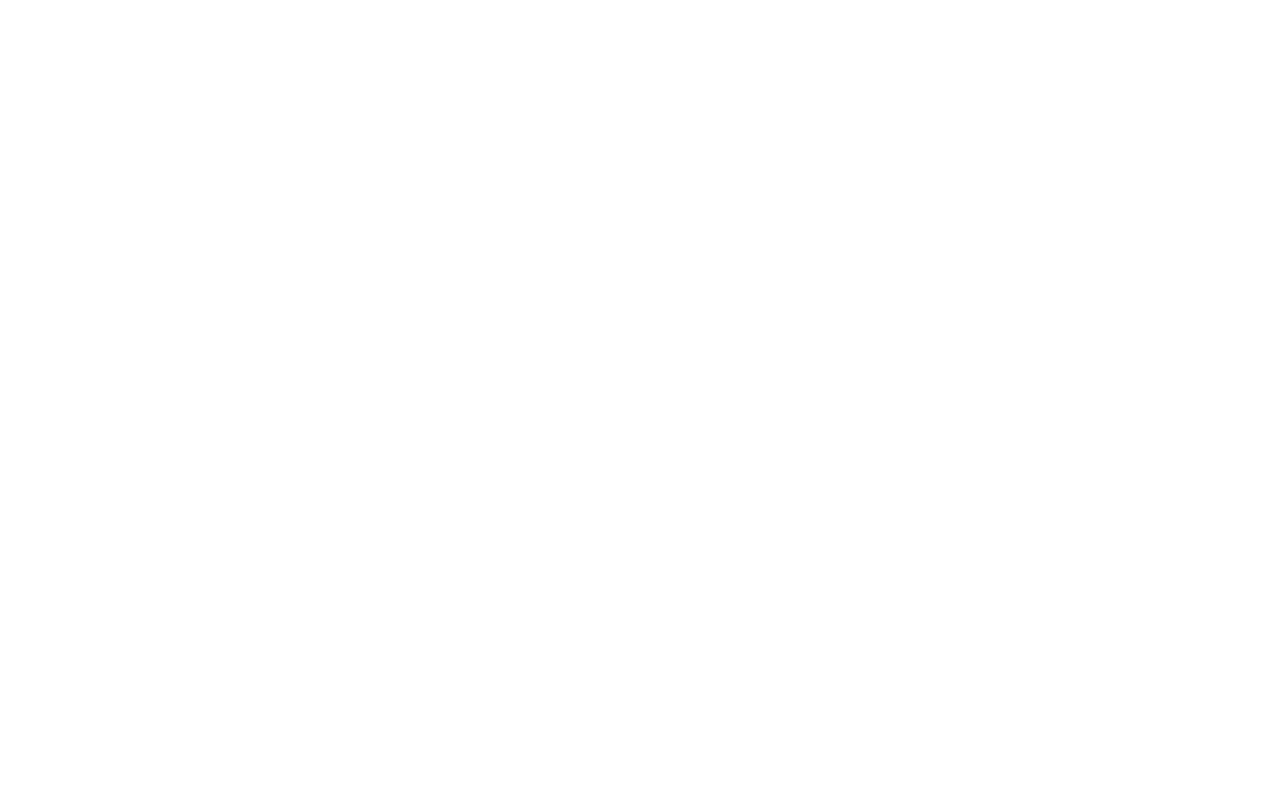
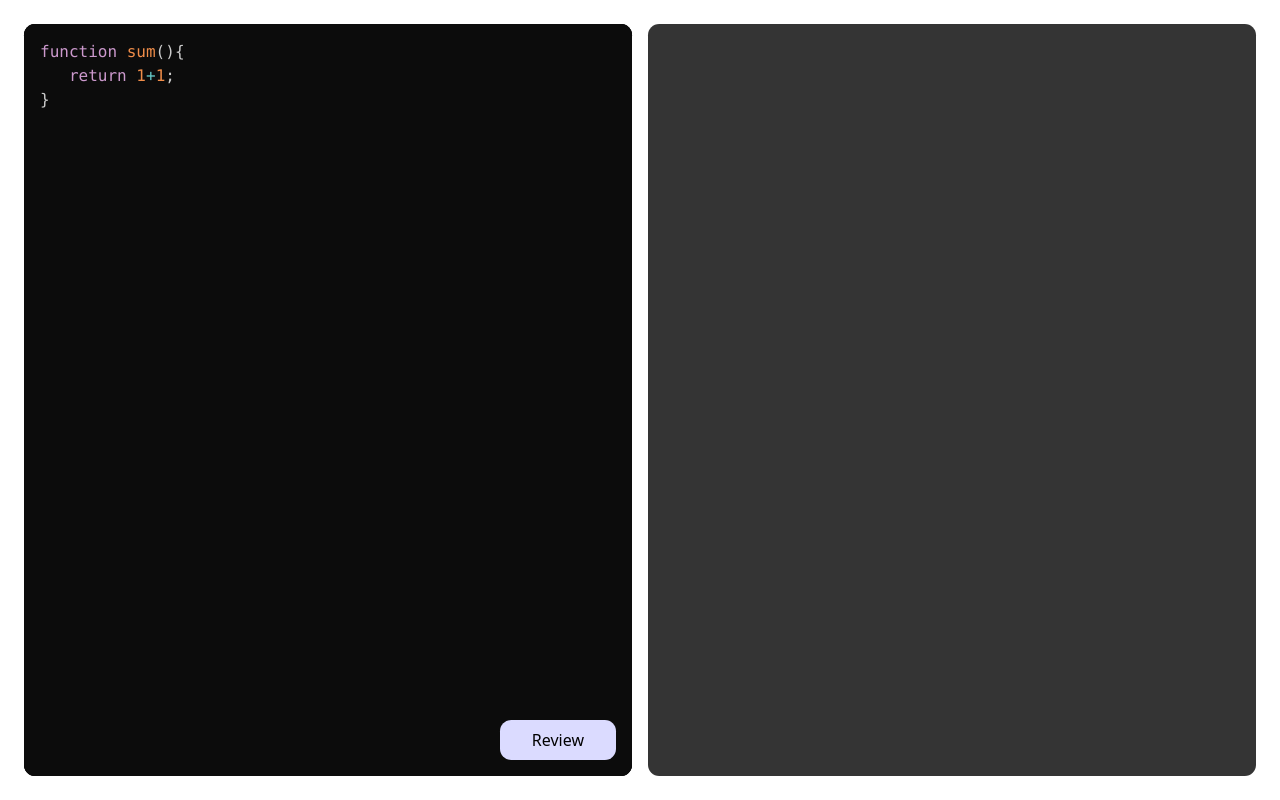
Before and after one commit to hitesh-star/code-ai-reviewer, a React app in the folder FrontEnd/: page / in a window 1280 px wide. Built offline with nearby package versions, Linux system fonts and the light colour scheme; the HTML template or start-up script is replaced by a standard one.

Commit message:
add PrismJS-enhance layout

```diff
--- a/FrontEnd/package.json
+++ b/FrontEnd/package.json
@@ -10,6 +10,7 @@
     "preview": "vite preview"
   },
   "dependencies": {
+    "prismjs": "^1.30.0",
     "react": "^19.1.1",
     "react-dom": "^19.1.1"
   },
--- a/FrontEnd/src/App.css
+++ b/FrontEnd/src/App.css
@@ -5,7 +5,52 @@
 }
 
 html,
-body {
+body,#root {
   height: 100%;
   width: 100%;
 }
+
+main{
+  height: 100%;
+  width: 100%;
+  padding: 1.5rem;
+  display: flex;
+  gap: 1rem;
+}
+
+main .left,main .right{
+  height: 100%;
+  flex-basis: 50%;
+  border-radius: 0.7rem;
+}
+
+main .left{
+  background-color:#000000;
+  position: relative;
+}
+
+.left .code,
+.code pre,
+.code pre code{
+  height: 100%;
+  width: 100%;
+  margin:0;
+  border-radius: 0.7rem;
+  background-color: #0c0c0c;
+}
+
+main .right{
+  background-color: #343434;
+}
+main .left .review{
+  position: absolute;
+  bottom: 1rem;
+  right: 1rem;
+  background-color: rgb(219,219,255);
+  color: #000000;
+  padding: 0.5rem 2rem;
+  font-weight: 500;
+  cursor: pointer;
+  user-select: none;
+  border-radius: 0.7rem;
+}
--- a/FrontEnd/src/App.jsx
+++ b/FrontEnd/src/App.jsx
@@ -1,11 +1,31 @@
-import { useState } from 'react'
+import { useState, useEffect } from 'react'
+import "prismjs/themes/prism-tomorrow.css"
+import prism from "prismjs"
 import './App.css'
 
 function App() {
   const [count, setCount] = useState(0)
 
+  useEffect(() => {
+    prism.highlightAll();
+  })
   return (
     <>
+      <main>
+        <div className="left">
+          <div className="code">
+            <pre>
+              <code className="language-javascript">
+                {`function sum(){
+   return 1+1;
+}`}
+              </code>
+            </pre>
+          </div>
+          <div className="review">Review</div>
+        </div>
+        <div className="right"></div>
+      </main>
     </>
   )
 }
```
Also changed, not shown: 1 other file (tests, documents, lock files or other folders).
